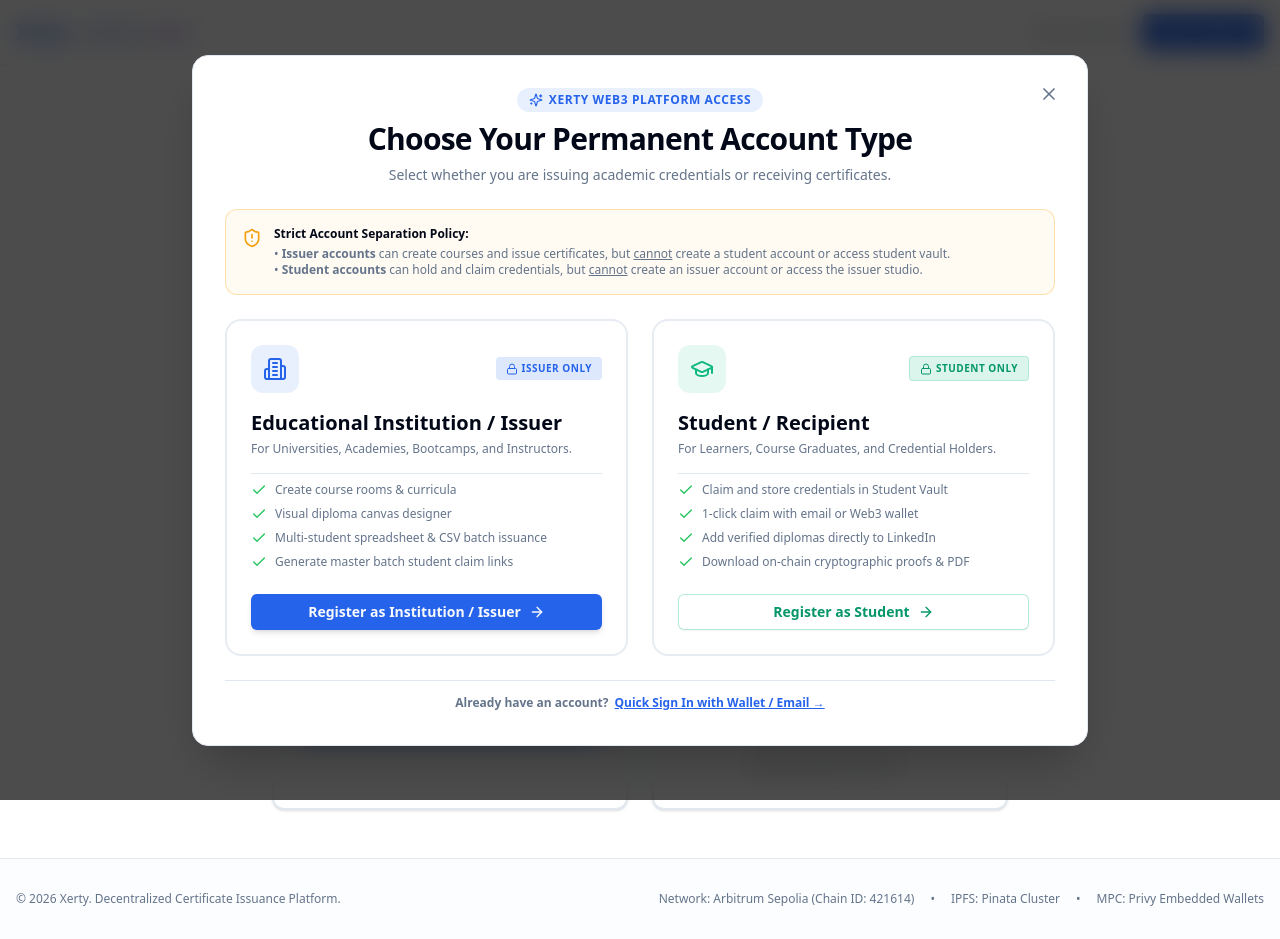
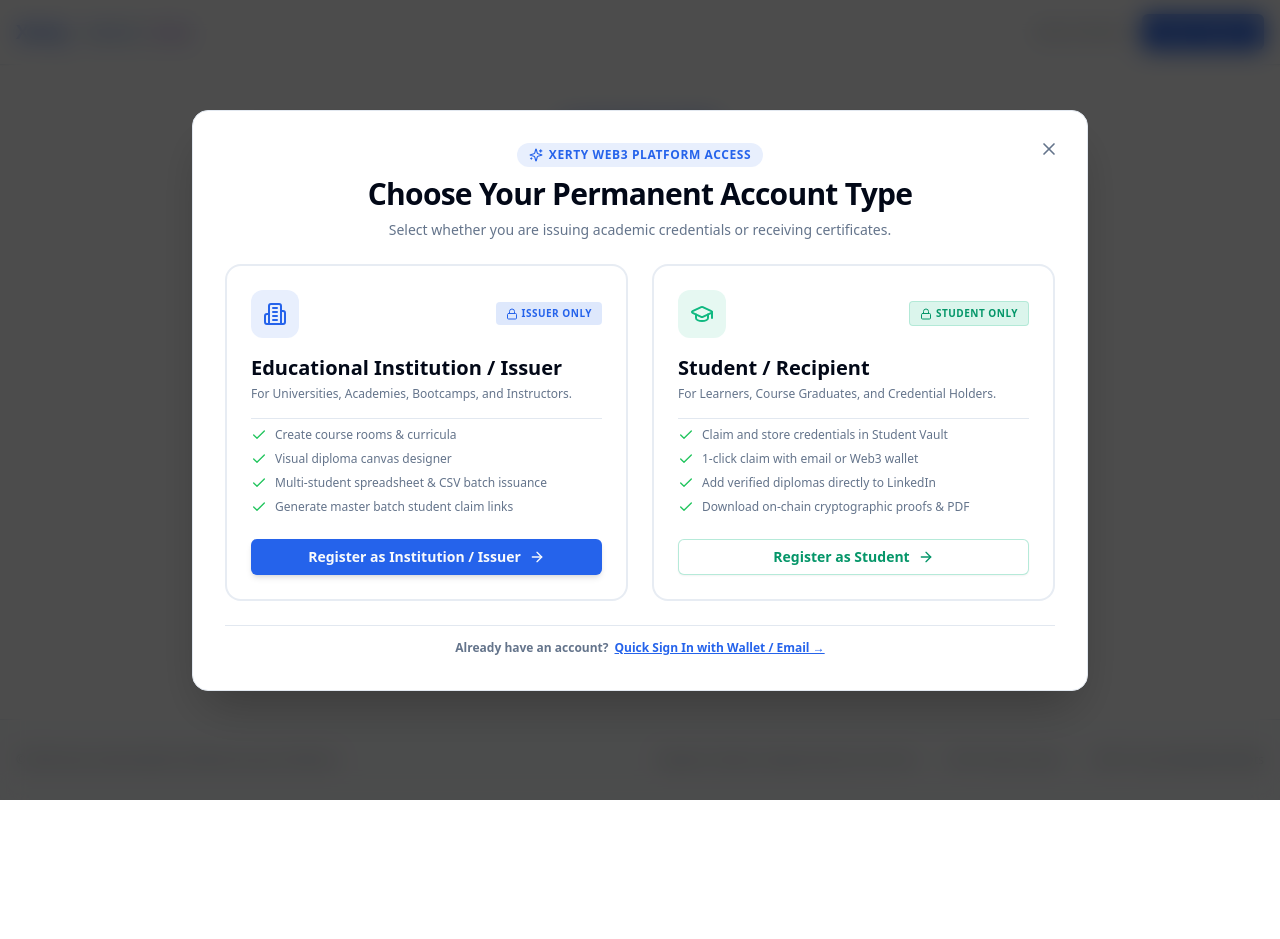
Before and after one commit to imeshcha/xerty_certificationPlatform, a Next.js app in the folder frontend/: page /onboarding in a window 1280 px wide. Both pictures are taken after a click on the button "Login / Sign Up". After the commit the page ends 800 px from the top, so only its background shows below. Built offline with nearby package versions, Linux system fonts and the light colour scheme; no server answers.

Commit message:
fix: removed policy warning banner from AuthModal and Onboarding page for cleaner modern UI

```diff
--- a/frontend/src/app/(auth)/onboarding/page.tsx
+++ b/frontend/src/app/(auth)/onboarding/page.tsx
@@ -186,22 +186,6 @@
         <p className="text-sm text-muted-foreground max-w-md mx-auto">
           Please choose your account type carefully. Your account permissions are locked to your choice.
         </p>
-      </div>
-
-      {/* Strict Role Separation Notice Banner */}
-      <div className="rounded-xl border border-amber-500/30 bg-amber-500/5 p-4 flex items-start gap-3 text-xs">
-        <ShieldAlert className="h-5 w-5 text-amber-500 shrink-0 mt-0.5" />
-        <div className="space-y-1">
-          <p className="font-bold text-foreground">Strict Role Separation Policy:</p>
-          <ul className="list-disc list-inside space-y-0.5 text-muted-foreground">
-            <li>
-              <strong>Issuer Account:</strong> For Educational Institutions. You will manage courses and issue diplomas. You <u>cannot</u> access or create a student vault.
-            </li>
-            <li>
-              <strong>Student Account:</strong> For Learners and Recipients. You will claim and verify credentials. You <u>cannot</u> access or create an issuer portal.
-            </li>
-          </ul>
-        </div>
       </div>
 
       {/* Step 1: Role Selection Cards */}
--- a/frontend/src/components/auth/AuthModal.tsx
+++ b/frontend/src/components/auth/AuthModal.tsx
@@ -179,18 +179,6 @@
             {step === 'STUDENT_FORM' &&
               'Set up your student portfolio. Once created, you will be taken to your Student Vault.'}
           </p>
-        </div>
-
-        {/* Strict Role Policy Warning */}
-        <div className="rounded-xl border border-amber-500/30 bg-amber-500/5 p-3.5 sm:p-4 mb-6 flex items-start gap-3 text-xs">
-          <ShieldAlert className="h-5 w-5 text-amber-500 shrink-0 mt-0.5" />
-          <div className="space-y-1">
-            <p className="font-bold text-foreground">Strict Account Separation Policy:</p>
-            <p className="text-muted-foreground">
-              • <strong>Issuer accounts</strong> can create courses and issue certificates, but <u>cannot</u> create a student account or access student vault.<br />
-              • <strong>Student accounts</strong> can hold and claim credentials, but <u>cannot</u> create an issuer account or access the issuer studio.
-            </p>
-          </div>
         </div>
 
         {/* ========================================================================= */}
```
